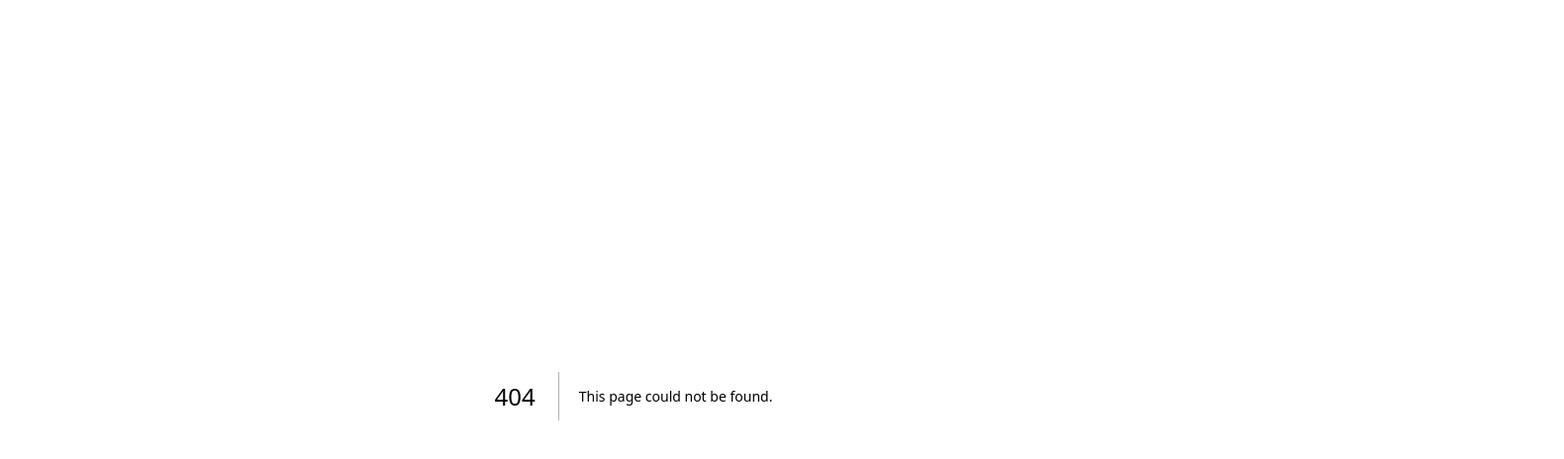
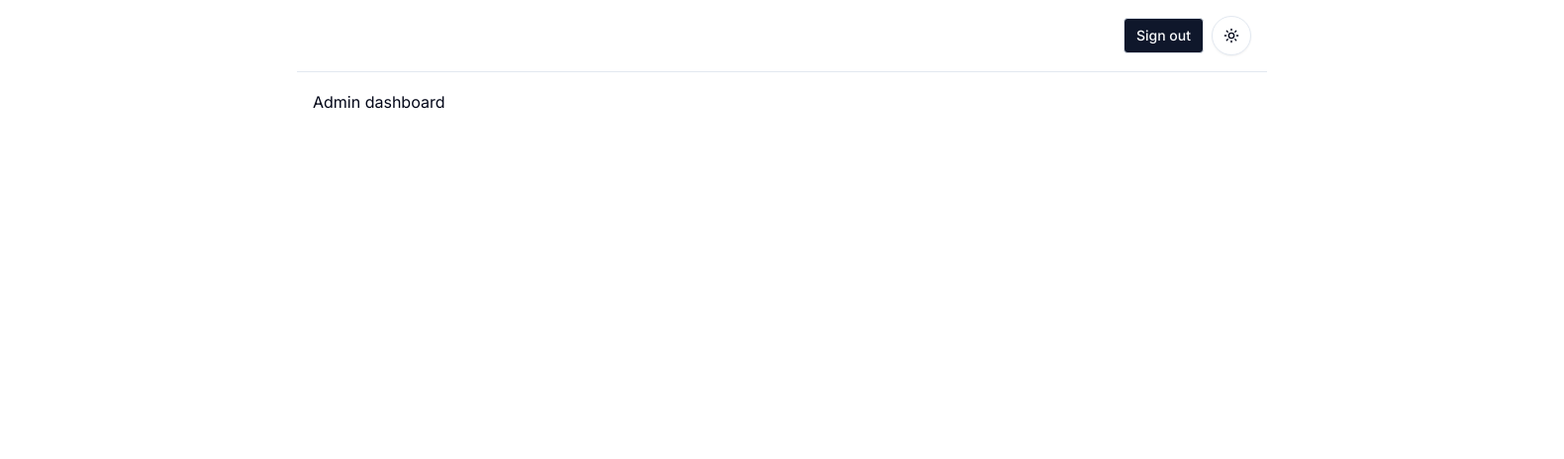
Before and after one commit to kkmorrisfam/marketplace, a Next.js app: page /dashboard/admin in a window 1280 px wide. Before the commit this address had no page. Shown: the top 464 px of the page at 99% size, 1580 px wide, since content can reach past the window. Built offline with nearby package versions, Linux system fonts and the light colour scheme.

Commit message:
add base admin seller dashboards, add header element

```diff
--- /dev/null
+++ b/src/app/dashboard/admin/layout.tsx
@@ -0,0 +1,22 @@
+import Header from "@/components/dashboard/header/header";
+import { ReactNode } from "react";
+
+export default function AdminDashboardLayout({
+    children,
+    }: {
+        children: ReactNode;
+    }) {
+
+  // block non-admins from accessing page
+
+  return (<div className="w-full h-full">
+
+    {/* Sidebar */}
+    <div className="w-full ml-[300px]">
+        {/* Header */}
+        <Header/>
+        <div className="w-full mt-[75px] p-4"> {children}</div>
+    </div>
+  </div>
+  )  ;
+}
--- /dev/null
+++ b/src/app/dashboard/admin/page.tsx
@@ -0,0 +1,7 @@
+
+
+export default function AdminDashboardPage() {
+  return (
+    <div>Admin dashboard</div>
+  )
+}
--- /dev/null
+++ b/src/app/dashboard/layout.tsx
@@ -0,0 +1,11 @@
+import { ReactNode } from "react";
+
+export default function DashboardLayout({
+    children,
+    }: {
+        children: ReactNode;
+    }) {
+  return (
+    <div>{children}</div>
+  )
+}
--- /dev/null
+++ b/src/app/dashboard/page.tsx
@@ -0,0 +1,15 @@
+
+
+export default function DashboardPage() {
+  // Get user and redirect depending on role
+  // Need to write logic that gets user role
+  // if Not logged in go to home page?
+  // if role = null or roll = user redirect ("/")
+  // if role = admin redirect("/dashboard/admin")
+  // if role = seller redirect("dashboard/seller")
+
+  // just check roles, don't return anything. just redirect
+  return (
+    <div>Dashboard Page</div>
+  )
+}
--- /dev/null
+++ b/src/app/dashboard/seller/page.tsx
@@ -0,0 +1,7 @@
+
+
+export default function SellerDashboardPage() {
+  return (
+    <div>Seller Dashboard</div>
+  )
+}
--- /dev/null
+++ b/src/components/dashboard/header/header.tsx
@@ -0,0 +1,17 @@
+import SignOutButton from "@/components/shared/sign-out-button";
+import ThemeToggle from "@/components/shared/theme-toggle";
+
+
+export default function Header() {
+  return (
+    <div className="fixed z-[20] md:left-[300px] left-0 top-0 right-0
+    p-4 bg-background/80 backdrop-blur-md flex gap-4 items-center border-b-[1px]">
+       <div className="flex items-center gap-2 ml-auto">
+            {/** Change: Need User button to show user, plus options??? */}
+            <SignOutButton/>
+            <ThemeToggle />
+        </div>
+
+    </div>
+  )
+}
```
Also changed, not shown: 1 other file (tests, documents, lock files or other folders).
